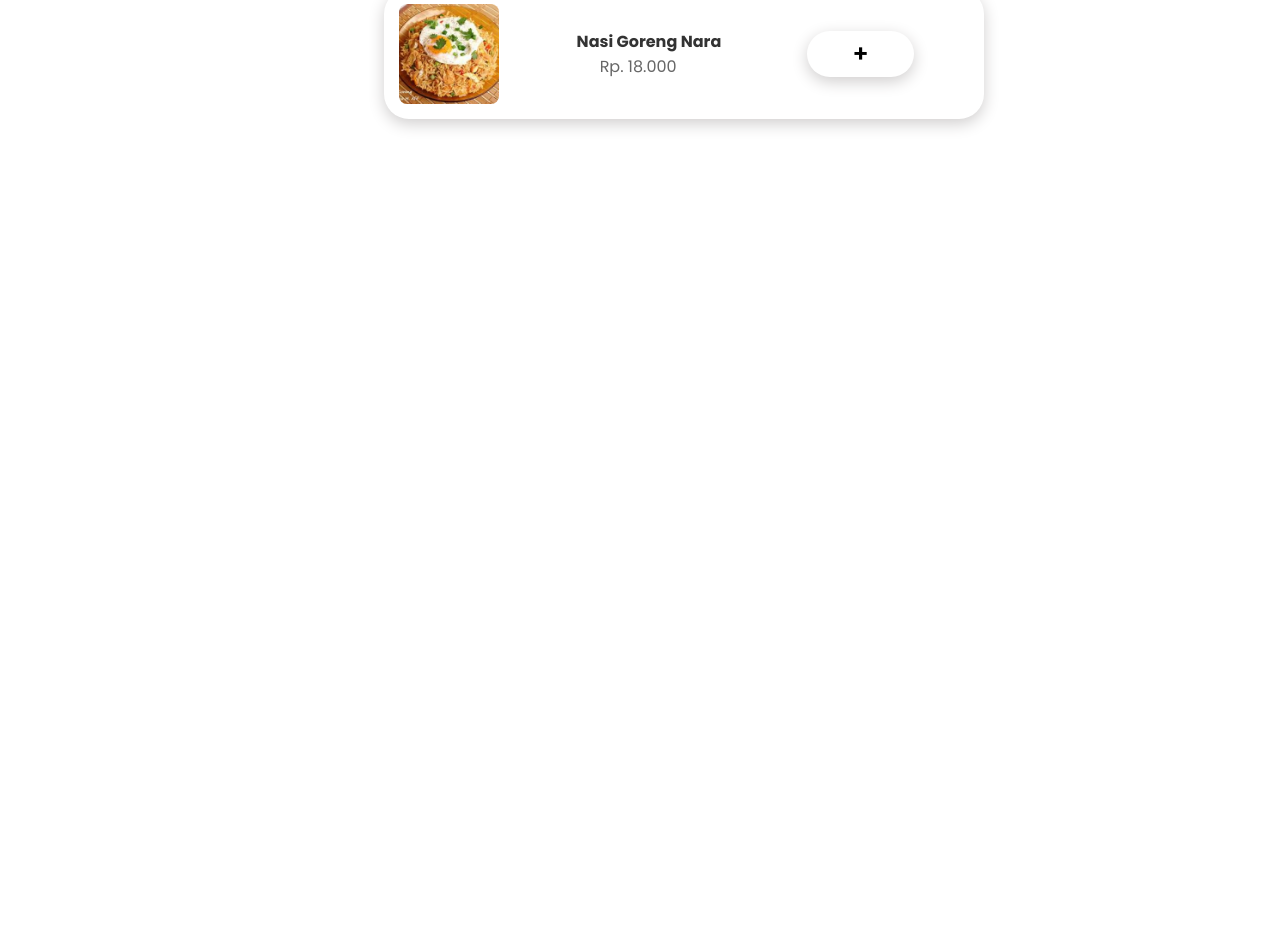
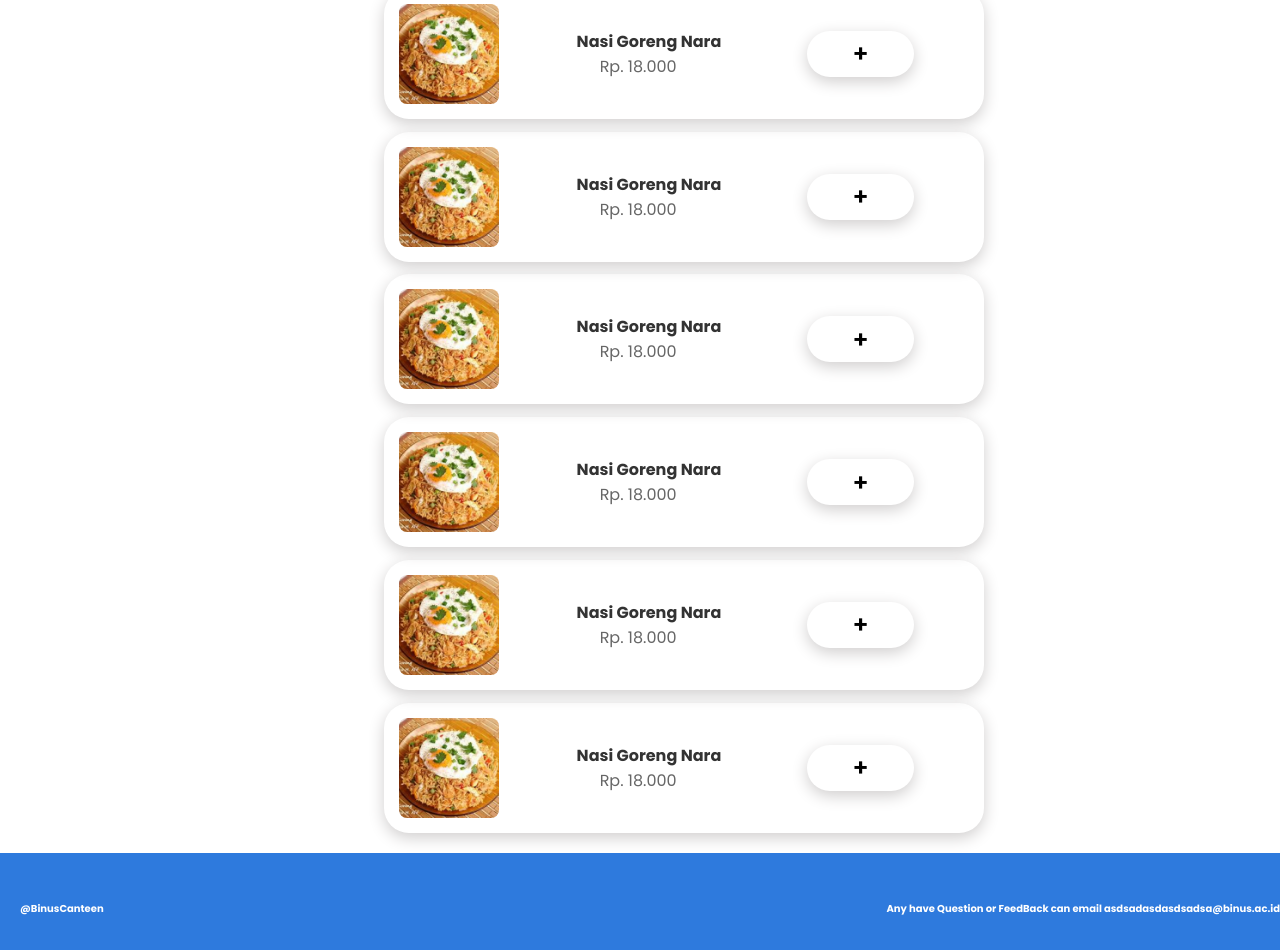
Before and after one commit to LuthfiFR18/BinusCanteen, a React (Create React App) app: page /dessert in a window 1280 px wide. Shown: the part 437-1387 px from the top of the page. Before the commit the page ends 800 px from the top, so only its background shows below. Built offline with nearby package versions, Linux system fonts and the light colour scheme.

Commit message:
perbaikan sedikit pada css meals, drink, dessert page

```diff
--- a/src/Components/Header.jsx
+++ b/src/Components/Header.jsx
@@ -1,12 +1,15 @@
-
-
+import { BrowserRouter as Router, Routes, Route } from 'react-router-dom';
+import { useNavigate } from 'react-router-dom';
 import '../style/Header.css';
 function Header(){
+
+    const navigate = useNavigate();
+
     return(
         <div class="header">
             <nav>
                 {/* <!--Logo--> */}
-                <a href="#" class="logo">
+                <a href="#" class="logo" onClick={()=>navigate('/dashboard')}>
                     <h4>BINUS <span>Canteen</span></h4>
                 </a>
                 {/* <!--search bar--> */}
--- a/src/pages/Cart.jsx
+++ b/src/pages/Cart.jsx
@@ -1,5 +1,7 @@
 import React, { useState } from 'react';
 import '../style/Cart.css';
+import Header from '../Components/Header';
+import Footer from '../Components/Footer';
 import img1 from '../img/nasigoreng.png'
 
 const Cart = () => {
@@ -34,6 +36,7 @@ const Cart = () => {
 
   return (
     <div className="cart">
+          <Header/>
       <h2>FOOD CART</h2>
       <table className="cart-table">
         <thead>
@@ -106,6 +109,7 @@ const Cart = () => {
       <button className="checkout" onClick={checkout}>
         CHECKOUT
       </button>
+      <Footer/>
     </div>
   );
 };
--- a/src/pages/Dessert.jsx
+++ b/src/pages/Dessert.jsx
@@ -1,5 +1,6 @@
 import React from 'react'
 import Header from '../Components/Header';
+import Footer from '../Components/Footer';
 import '../style/Dessert.css';
 import Dessertmenu from '../Components/Dessertmenu';
 import { BrowserRouter as Router, Routes, Route, Navigate } from 'react-router-dom';
@@ -30,6 +31,13 @@ function Dessert() {
             </div>
         </nav>
         <Dessertmenu/>
+        <Dessertmenu/>
+        <Dessertmenu/>
+        <Dessertmenu/>
+        <Dessertmenu/>
+        <Dessertmenu/>
+
+        <Footer/>
     </div>
   )
 }
--- a/src/pages/Drink.jsx
+++ b/src/pages/Drink.jsx
@@ -1,5 +1,6 @@
 import React from 'react'
 import Header from '../Components/Header';
+import Footer from '../Components/Footer';
 import '../style/Drink.css';
 import Drinkmenu from '../Components/Drinkmenu';
 import { BrowserRouter as Router, Routes, Route, Navigate } from 'react-router-dom';
@@ -30,6 +31,12 @@ function Drink() {
             </div>
         </nav>
         <Drinkmenu/>
+        <Drinkmenu/>
+        <Drinkmenu/>
+        <Drinkmenu/>
+        <Drinkmenu/>
+
+        <Footer/>
     </div>
   )
 }
--- a/src/pages/Meals.jsx
+++ b/src/pages/Meals.jsx
@@ -1,5 +1,6 @@
 import React from 'react'
 import Header from '../Components/Header';
+import Footer from '../Components/Footer';
 import '../style/Meals.css';
 import Mealsmenu from '../Components/Mealsmenu';
 import { BrowserRouter as Router, Routes, Route, Navigate } from 'react-router-dom';
@@ -32,6 +33,10 @@ function Meals() {
         </nav>
 <Mealsmenu/>
 <Mealsmenu/>
+<Mealsmenu/>
+<Mealsmenu/>
+
+<Footer/>
     </div>
   )
 }
--- a/src/style/Dessert.css
+++ b/src/style/Dessert.css
@@ -7,7 +7,7 @@
 
 .dessertpage{
     width: 100%;
-    height: 100vh;
+    height: fit-content;
     background: #ffff;
 }
 .menu{
--- a/src/style/Drink.css
+++ b/src/style/Drink.css
@@ -7,7 +7,7 @@
 
 .drinkpage{
     width: 100%;
-    height: 100vh;
+    height: fit-content;
     background: #ffff;
 }
 .menu{
--- a/src/style/Meals.css
+++ b/src/style/Meals.css
@@ -7,7 +7,7 @@
 
 .Mealspage{
     width: 100%;
-    height: 100vh;
+    height: fit-content;
     background-color: #ffff;
 }
 .menu{
```
